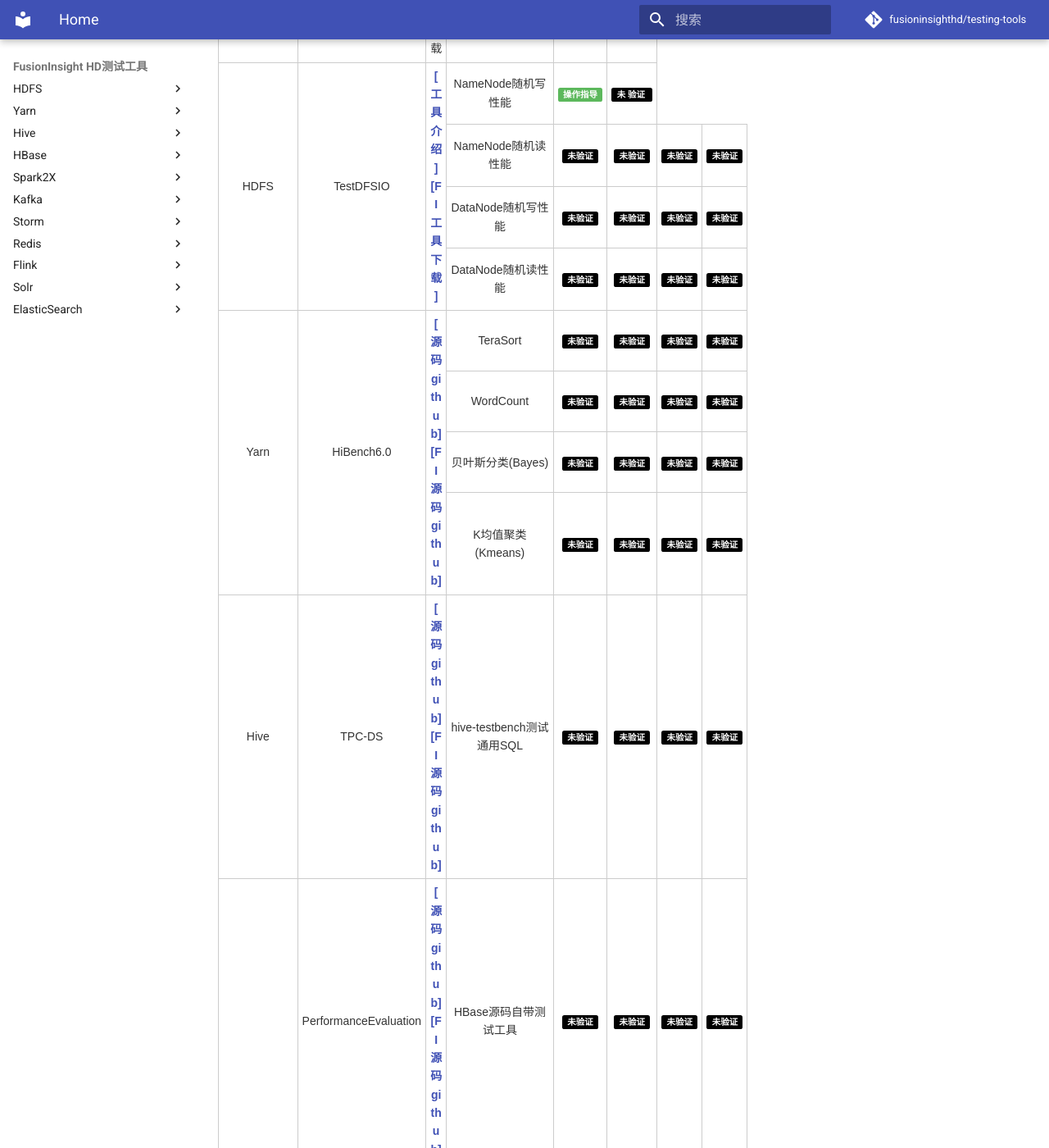
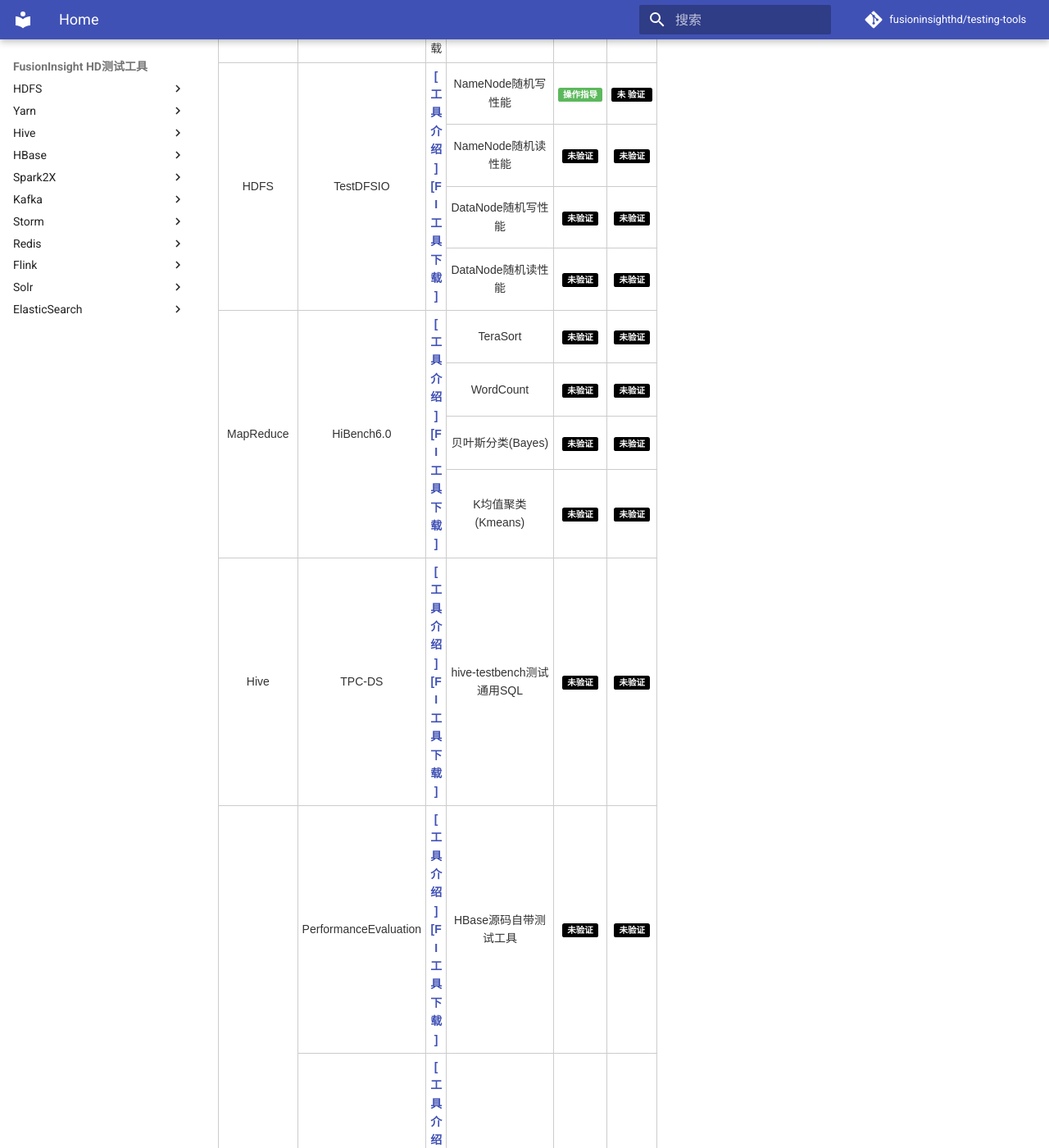
Before and after one commit to fusioninsighthd/performancetool, an MkDocs documentation site: the page built from docs/index.md, in a window 1280 px wide and 1400 px high, scrolled down 5274 px. Shown: the whole window at 82% size. Built offline with MkDocs 1.6.1 and Material for MkDocs 9.7.7, drawn with Linux system fonts in a browser that asks for light colours; comment, search, counter and statistics services are not loaded; some of the changed text lies outside the part shown.

Commit message:
修改目录

```diff
--- a/docs/index.md
+++ b/docs/index.md
@@ -54,22 +54,10 @@
 		<td>
 		<a href="Hive/TPC-DS_2.4_UnSec"><span class="label label-UnCheck ">未验证</span></a>
 		</td>
-		<td>
-		<a href="Hive/TPC-DS_2.4_UnSec"><span class="label label-UnCheck ">未验证</span></a>
-		</td>
-		<td>
-		<a href="Hive/TPC-DS_2.4_UnSec"><span class="label label-UnCheck ">未验证</span></a>
-		</td>
 		</tr>
 
 		<tr>
 		<td>DataNode随机写性能</td>
-		<td>
-		<a href="Hive/TPC-DS_2.4_UnSec"><span class="label label-UnCheck ">未验证</span></a>
-		</td>
-		<td>
-		<a href="Hive/TPC-DS_2.4_UnSec"><span class="label label-UnCheck ">未验证</span></a>
-		</td>
 		<td>
 		<a href="Hive/TPC-DS_2.4_UnSec"><span class="label label-UnCheck ">未验证</span></a>
 		</td>
@@ -86,31 +74,19 @@
 		<td>
 		<a href="Hive/TPC-DS_2.4_UnSec"><span class="label label-UnCheck ">未验证</span></a>
 		</td>
-		<td>
-		<a href="Hive/TPC-DS_2.4_UnSec"><span class="label label-UnCheck ">未验证</span></a>
-		</td>
-		<td>
-		<a href="Hive/TPC-DS_2.4_UnSec"><span class="label label-UnCheck ">未验证</span></a>
-		</td>
 		</tr>
 </tr>
 
-<!-- 如下是Yarn部分 -->
+<!-- 如下是MapReduce部分 -->
 <tr>
-	<td rowspan=4 >Yarn</td>
+	<td rowspan=4 >MapReduce</td>
 	<td rowspan=4 >HiBench6.0</td>
 	<td rowspan=4 >
-		<a href="https://github.com/hortonworks/hive-testbench">[源码github]</a>
+		<a href="MapReduce/HiBench_introduction">[工具介绍]</a>
 		</br>
-		<a href="https://github.com/linkedin/dynamometer">[FI源码github]</a>
-	</td>
+		<a href="MapReduce/HiBench-6.0.zip">[FI工具下载]</a>
+		</td>
 		<td>TeraSort</td>
-		<td>
-		<a href="Hive/TPC-DS_2.4_UnSec"><span class="label label-UnCheck ">未验证</span></a>
-		</td>
-		<td>
-		<a href="Hive/TPC-DS_2.4_UnSec"><span class="label label-UnCheck ">未验证</span></a>
-		</td>
 		<td>
 		<a href="Hive/TPC-DS_2.4_UnSec"><span class="label label-UnCheck ">未验证</span></a>
 		</td>
@@ -120,12 +96,6 @@
 
 		<tr>
 		<td>WordCount</td>
-		<td>
-		<a href="Hive/TPC-DS_2.4_UnSec"><span class="label label-UnCheck ">未验证</span></a>
-		</td>
-		<td>
-		<a href="Hive/TPC-DS_2.4_UnSec"><span class="label label-UnCheck ">未验证</span></a>
-		</td>
 		<td>
 		<a href="Hive/TPC-DS_2.4_UnSec"><span class="label label-UnCheck ">未验证</span></a>
 		</td>
@@ -142,22 +112,10 @@
 		<td>
 		<a href="Hive/TPC-DS_2.4_UnSec"><span class="label label-UnCheck ">未验证</span></a>
 		</td>
-		<td>
-		<a href="Hive/TPC-DS_2.4_UnSec"><span class="label label-UnCheck ">未验证</span></a>
-		</td>
-		<td>
-		<a href="Hive/TPC-DS_2.4_UnSec"><span class="label label-UnCheck ">未验证</span></a>
-		</td>
 		</tr>
 
 		<tr>
 		<td>K均值聚类(Kmeans)</td>
-		<td>
-		<a href="Hive/TPC-DS_2.4_UnSec"><span class="label label-UnCheck ">未验证</span></a>
-		</td>
-		<td>
-		<a href="Hive/TPC-DS_2.4_UnSec"><span class="label label-UnCheck ">未验证</span></a>
-		</td>
 		<td>
 		<a href="Hive/TPC-DS_2.4_UnSec"><span class="label label-UnCheck ">未验证</span></a>
 		</td>
@@ -173,17 +131,11 @@
 <td rowspan=1 >Hive</td>
 		<td>TPC-DS</td>
 		<td>
-		<a href="https://github.com/hortonworks/hive-testbench">[源码github]</a>
+		<a href="https://github.com/hortonworks/hive-testbench">[工具介绍]</a>
 		</br>
-		<a href="https://github.com/linkedin/dynamometer">[FI源码github]</a>
+		<a href="https://github.com/linkedin/dynamometer">[FI工具下载]</a>
 		</td>
 				<td>hive-testbench测试通用SQL</td>
-		<td>
-		<a href="Hive/TPC-DS_2.4_UnSec"><span class="label label-UnCheck ">未验证</span></a>
-		</td>
-		<td>
-		<a href="Hive/TPC-DS_2.4_UnSec"><span class="label label-UnCheck ">未验证</span></a>
-		</td>
 		<td>
 		<a href="Hive/TPC-DS_2.4_UnSec"><span class="label label-UnCheck ">未验证</span></a>
 		</td>
@@ -197,9 +149,9 @@
 <td rowspan=3 >HBase</td>
 		<td>PerformanceEvaluation</td>
 		<td>
-		<a href="https://github.com/hortonworks/hive-testbench">[源码github]</a>
+		<a href="https://github.com/hortonworks/hive-testbench">[工具介绍]</a>
 		</br>
-		<a href="https://github.com/linkedin/dynamometer">[FI源码github]</a>
+		<a href="https://github.com/linkedin/dynamometer">[FI工具下载]</a>
 		</td>
 		<td>HBase源码自带测试工具</td>
 		<td>
@@ -208,27 +160,14 @@
 		<td>
 		<a href="Hive/TPC-DS_2.4_UnSec"><span class="label label-UnCheck ">未验证</span></a>
 		</td>
-		<td>
-		<a href="Hive/TPC-DS_2.4_UnSec"><span class="label label-UnCheck ">未验证</span></a>
-		</td>
-		<td>
-		<a href="Hive/TPC-DS_2.4_UnSec"><span class="label label-UnCheck ">未验证</span></a>
-		</td>
-
 	<tr>
 		<td>YCSB</td>
 		<td>
-		<a href="https://github.com/brianfrankcooper/YCSB">[源码github]</a>
+		<a href="https://github.com/brianfrankcooper/YCSB">[工具介绍]</a>
 		</br>
-		<a href="https://github.com/linkedin/dynamometer">[FI源码github]</a>
+		<a href="https://github.com/linkedin/dynamometer">[FI工具下载]</a>
 		</td>
 		<td>雅虎测试工具</td>
-		<td>
-		<a href="Hive/TPC-DS_2.4_UnSec"><span class="label label-UnCheck ">未验证</span></a>
-		</td>
-		<td>
-		<a href="Hive/TPC-DS_2.4_UnSec"><span class="label label-UnCheck ">未验证</span></a>
-		</td>
 		<td>
 		<a href="Hive/TPC-DS_2.4_UnSec"><span class="label label-UnCheck ">未验证</span></a>
 		</td>
@@ -240,17 +179,11 @@
 	<tr>
 		<td>bulkload</td>
 		<td>
-		<a href="https://github.com/brianfrankcooper/YCSB">[源码github]</a>
+		<a href="https://github.com/brianfrankcooper/YCSB">[工具介绍]</a>
 		</br>
-		<a href="https://github.com/linkedin/dynamometer">[FI源码github]</a>
+		<a href="https://github.com/linkedin/dynamometer">[FI工具下载]</a>
 		</td>
 		<td>离线数据批量入库性能</td>
-		<td>
-		<a href="Hive/TPC-DS_2.4_UnSec"><span class="label label-UnCheck ">未验证</span></a>
-		</td>
-		<td>
-		<a href="Hive/TPC-DS_2.4_UnSec"><span class="label label-UnCheck ">未验证</span></a>
-		</td>
 		<td>
 		<a href="Hive/TPC-DS_2.4_UnSec"><span class="label label-UnCheck ">未验证</span></a>
 		</td>
@@ -266,9 +199,9 @@
 <td rowspan=3 >Spark2X</td>
 		<td>HiBench</td>
 		<td>
-		<a href="https://github.com/hortonworks/hive-testbench">[源码github]</a>
+		<a href="https://github.com/hortonworks/hive-testbench">[工具介绍]</a>
 		</br>
-		<a href="https://github.com/linkedin/dynamometer">[FI源码github]</a>
+		<a href="https://github.com/linkedin/dynamometer">[FI工具下载]</a>
 		</td>
 		<td>HadoopWordCount性能</td>
 		<td>
@@ -277,27 +210,14 @@
 		<td>
 		<a href="Hive/TPC-DS_2.4_UnSec"><span class="label label-UnCheck ">未验证</span></a>
 		</td>
-		<td>
-		<a href="Hive/TPC-DS_2.4_UnSec"><span class="label label-UnCheck ">未验证</span></a>
-		</td>
-		<td>
-		<a href="Hive/TPC-DS_2.4_UnSec"><span class="label label-UnCheck ">未验证</span></a>
-		</td>
-
 	<tr>
 		<td>TPC-DS</td>
 		<td>
-		<a href="https://github.com/brianfrankcooper/YCSB">[源码github]</a>
+		<a href="https://github.com/brianfrankcooper/YCSB">[工具介绍]</a>
 		</br>
-		<a href="https://github.com/linkedin/dynamometer">[FI源码github]</a>
+		<a href="https://github.com/linkedin/dynamometer">[FI工具下载]</a>
 		</td>
 		<td>通用SQL查询测试</td>
-		<td>
-		<a href="Hive/TPC-DS_2.4_UnSec"><span class="label label-UnCheck ">未验证</span></a>
-		</td>
-		<td>
-		<a href="Hive/TPC-DS_2.4_UnSec"><span class="label label-UnCheck ">未验证</span></a>
-		</td>
 		<td>
 		<a href="Hive/TPC-DS_2.4_UnSec"><span class="label label-UnCheck ">未验证</span></a>
 		</td>
@@ -309,15 +229,9 @@
 		<tr>
 		<td>StructuredStreaming</td>
 		<td>
-		<a href="https://github.com/linkedin/dynamometer">[FI源码github]</a>
+		<a href="https://github.com/linkedin/dynamometer">[FI工具下载]</a>
 		</td>
 		<td>流式查询性能测试</td>
-		<td>
-		<a href="Hive/TPC-DS_2.4_UnSec"><span class="label label-UnCheck ">未验证</span></a>
-		</td>
-		<td>
-		<a href="Hive/TPC-DS_2.4_UnSec"><span class="label label-UnCheck ">未验证</span></a>
-		</td>
 		<td>
 		<a href="Hive/TPC-DS_2.4_UnSec"><span class="label label-UnCheck ">未验证</span></a>
 		</td>
@@ -333,15 +247,9 @@
 <td rowspan=1 >Kafka</td>
 		<td>自带脚本测试</td>
 		<td>
-		<a href="https://github.com/linkedin/dynamometer">[FI源码github]</a>
+		<a href="https://github.com/linkedin/dynamometer">[FI工具下载]</a>
 		</td>
 		<td>生产、消费性能测试</td>
-		<td>
-		<a href="Hive/TPC-DS_2.4_UnSec"><span class="label label-UnCheck ">未验证</span></a>
-		</td>
-		<td>
-		<a href="Hive/TPC-DS_2.4_UnSec"><span class="label label-UnCheck ">未验证</span></a>
-		</td>
 		<td>
 		<a href="Hive/TPC-DS_2.4_UnSec"><span class="label label-UnCheck ">未验证</span></a>
 		</td>
@@ -356,17 +264,11 @@
 	<td rowspan=3 >Storm</td>
 	<td rowspan=3 >HiBench6.0</td>
 	<td rowspan=3 >
-		<a href="https://github.com/hortonworks/hive-testbench">[源码github]</a>
+		<a href="https://github.com/hortonworks/hive-testbench">[工具介绍]</a>
 		</br>
-		<a href="https://github.com/linkedin/dynamometer">[FI源码github]</a>
+		<a href="https://github.com/linkedin/dynamometer">[FI工具下载]</a>
 	</td>
 		<td>WordCount模式性能</td>
-		<td>
-		<a href="Hive/TPC-DS_2.4_UnSec"><span class="label label-UnCheck ">未验证</span></a>
-		</td>
-		<td>
-		<a href="Hive/TPC-DS_2.4_UnSec"><span class="label label-UnCheck ">未验证</span></a>
-		</td>
 		<td>
 		<a href="Hive/TPC-DS_2.4_UnSec"><span class="label label-UnCheck ">未验证</span></a>
 		</td>
@@ -376,12 +278,6 @@
 
 		<tr>
 		<td>fixwindow模式性能</td>
-		<td>
-		<a href="Hive/TPC-DS_2.4_UnSec"><span class="label label-UnCheck ">未验证</span></a>
-		</td>
-		<td>
-		<a href="Hive/TPC-DS_2.4_UnSec"><span class="label label-UnCheck ">未验证</span></a>
-		</td>
 		<td>
 		<a href="Hive/TPC-DS_2.4_UnSec"><span class="label label-UnCheck ">未验证</span></a>
 		</td>
@@ -398,12 +294,6 @@
 		<td>
 		<a href="Hive/TPC-DS_2.4_UnSec"><span class="label label-UnCheck ">未验证</span></a>
 		</td>
-		<td>
-		<a href="Hive/TPC-DS_2.4_UnSec"><span class="label label-UnCheck ">未验证</span></a>
-		</td>
-		<td>
-		<a href="Hive/TPC-DS_2.4_UnSec"><span class="label label-UnCheck ">未验证</span></a>
-		</td>
 		</tr>
 
 </tr>
@@ -413,15 +303,9 @@
 	<td rowspan=3 >Redis</td>
 	<td rowspan=3 >华为自研工具</td>
 	<td rowspan=3 >
-		<a href="https://github.com/linkedin/dynamometer">[FI源码github]</a>
+		<a href="https://github.com/linkedin/dynamometer">[FI工具下载]</a>
 	</td>
 		<td>数据类型String读写性能</td>
-		<td>
-		<a href="Hive/TPC-DS_2.4_UnSec"><span class="label label-UnCheck ">未验证</span></a>
-		</td>
-		<td>
-		<a href="Hive/TPC-DS_2.4_UnSec"><span class="label label-UnCheck ">未验证</span></a>
-		</td>
 		<td>
 		<a href="Hive/TPC-DS_2.4_UnSec"><span class="label label-UnCheck ">未验证</span></a>
 		</td>
@@ -431,12 +315,6 @@
 
 		<tr>
 		<td>数据类型Hash读写性能</td>
-		<td>
-		<a href="Hive/TPC-DS_2.4_UnSec"><span class="label label-UnCheck ">未验证</span></a>
-		</td>
-		<td>
-		<a href="Hive/TPC-DS_2.4_UnSec"><span class="label label-UnCheck ">未验证</span></a>
-		</td>
 		<td>
 		<a href="Hive/TPC-DS_2.4_UnSec"><span class="label label-UnCheck ">未验证</span></a>
 		</td>
@@ -453,12 +331,6 @@
 		<td>
 		<a href="Hive/TPC-DS_2.4_UnSec"><span class="label label-UnCheck ">未验证</span></a>
 		</td>
-		<td>
-		<a href="Hive/TPC-DS_2.4_UnSec"><span class="label label-UnCheck ">未验证</span></a>
-		</td>
-		<td>
-		<a href="Hive/TPC-DS_2.4_UnSec"><span class="label label-UnCheck ">未验证</span></a>
-		</td>
 		</tr>
 
 </tr>
@@ -468,15 +340,9 @@
 		<td rowspan=1 >Flink</td>
 		<td>Streaming Benchmark</td>
 		<td>
-		<a href="https://github.com/hortonworks/hive-testbench">[源码github]</a>
+		<a href="https://github.com/hortonworks/hive-testbench">[工具介绍]</a>
 		</td>
 		<td>吞吐量性能测试</td>
-		<td>
-		<a href="Hive/TPC-DS_2.4_UnSec"><span class="label label-UnCheck ">未验证</span></a>
-		</td>
-		<td>
-		<a href="Hive/TPC-DS_2.4_UnSec"><span class="label label-UnCheck ">未验证</span></a>
-		</td>
 		<td>
 		<a href="Hive/TPC-DS_2.4_UnSec"><span class="label label-UnCheck ">未验证</span></a>
 		</td>
@@ -490,15 +356,9 @@
 <td rowspan=1 >Solr</td>
 		<td>华为自研工具</td>
 		<td>
-		<a href="https://github.com/hortonworks/hive-testbench">[源码github]</a>
+		<a href="https://github.com/hortonworks/hive-testbench">[工具介绍]</a>
 		</td>
 		<td>入库、查询性能测试</td>
-		<td>
-		<a href="Hive/TPC-DS_2.4_UnSec"><span class="label label-UnCheck ">未验证</span></a>
-		</td>
-		<td>
-		<a href="Hive/TPC-DS_2.4_UnSec"><span class="label label-UnCheck ">未验证</span></a>
-		</td>
 		<td>
 		<a href="Hive/TPC-DS_2.4_UnSec"><span class="label label-UnCheck ">未验证</span></a>
 		</td>
@@ -512,15 +372,9 @@
 <td rowspan=1 >ElasticSearch</td>
 		<td>华为自研esarrayGA</td>
 		<td>
-		<a href="https://github.com/hortonworks/hive-testbench">[源码github]</a>
+		<a href="https://github.com/hortonworks/hive-testbench">[工具介绍]</a>
 		</td>
 		<td>入库、查询性能测试</td>
-		<td>
-		<a href="Hive/TPC-DS_2.4_UnSec"><span class="label label-UnCheck ">未验证</span></a>
-		</td>
-		<td>
-		<a href="Hive/TPC-DS_2.4_UnSec"><span class="label label-UnCheck ">未验证</span></a>
-		</td>
 		<td>
 		<a href="Hive/TPC-DS_2.4_UnSec"><span class="label label-UnCheck ">未验证</span></a>
 		</td>
--- a/mkdocs.yml
+++ b/mkdocs.yml
@@ -14,6 +14,7 @@ theme:
 nav:
 - HDFS:
   - TestDFSIO:
+    - TestDFSIO工具介绍: HDFS/TestDFSIO_introduction.md
     - NameNode随机写性能: HDFS/TestDFSIO/NameNodeRandomWrite.md
     - NameNode随机读性能: HDFS/TestDFSIO/NameNodeRandomRead.md
     - DataNode随机写性能: HDFS/TestDFSIO/DataNodeRandomWrite.md
```
